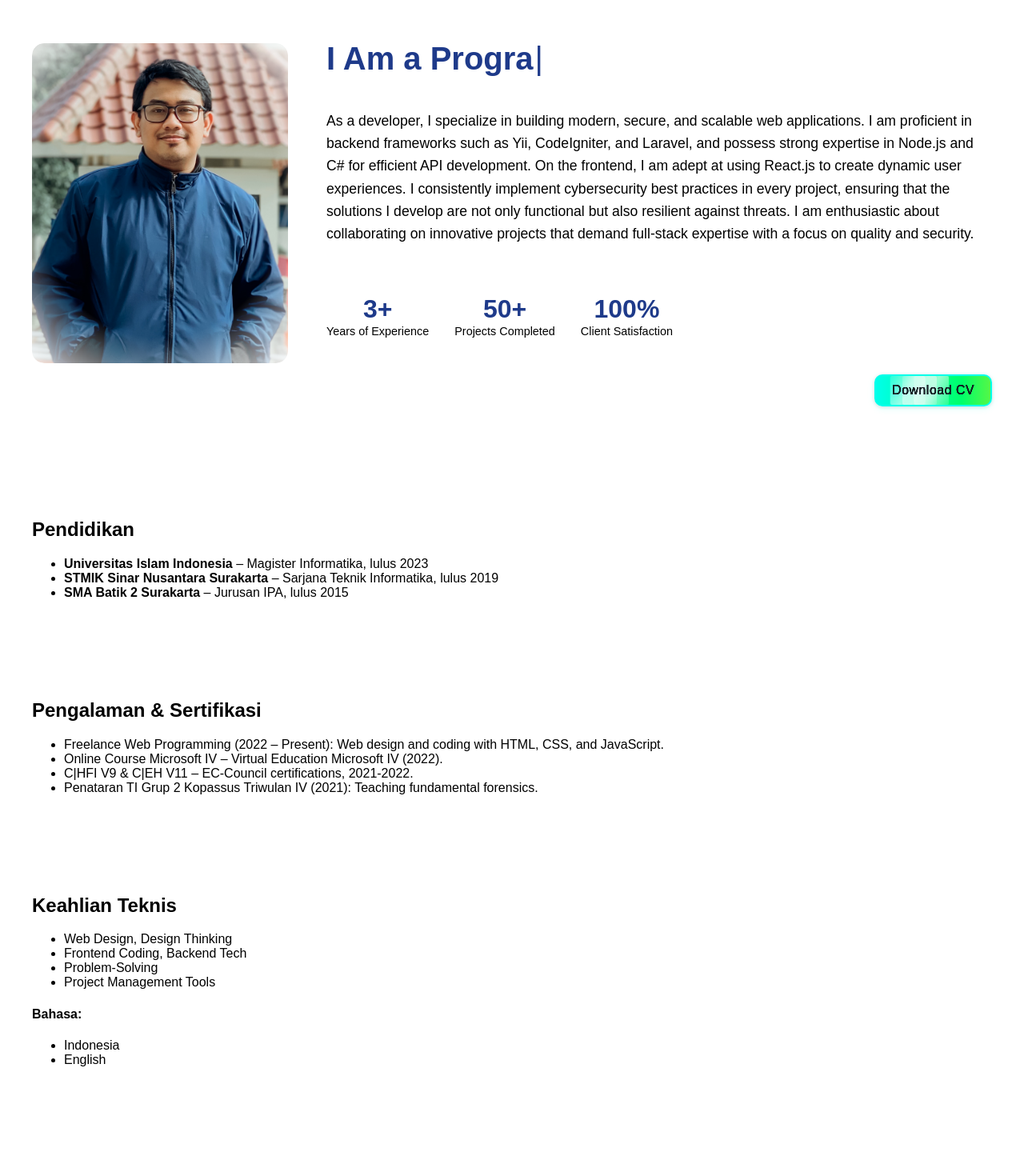
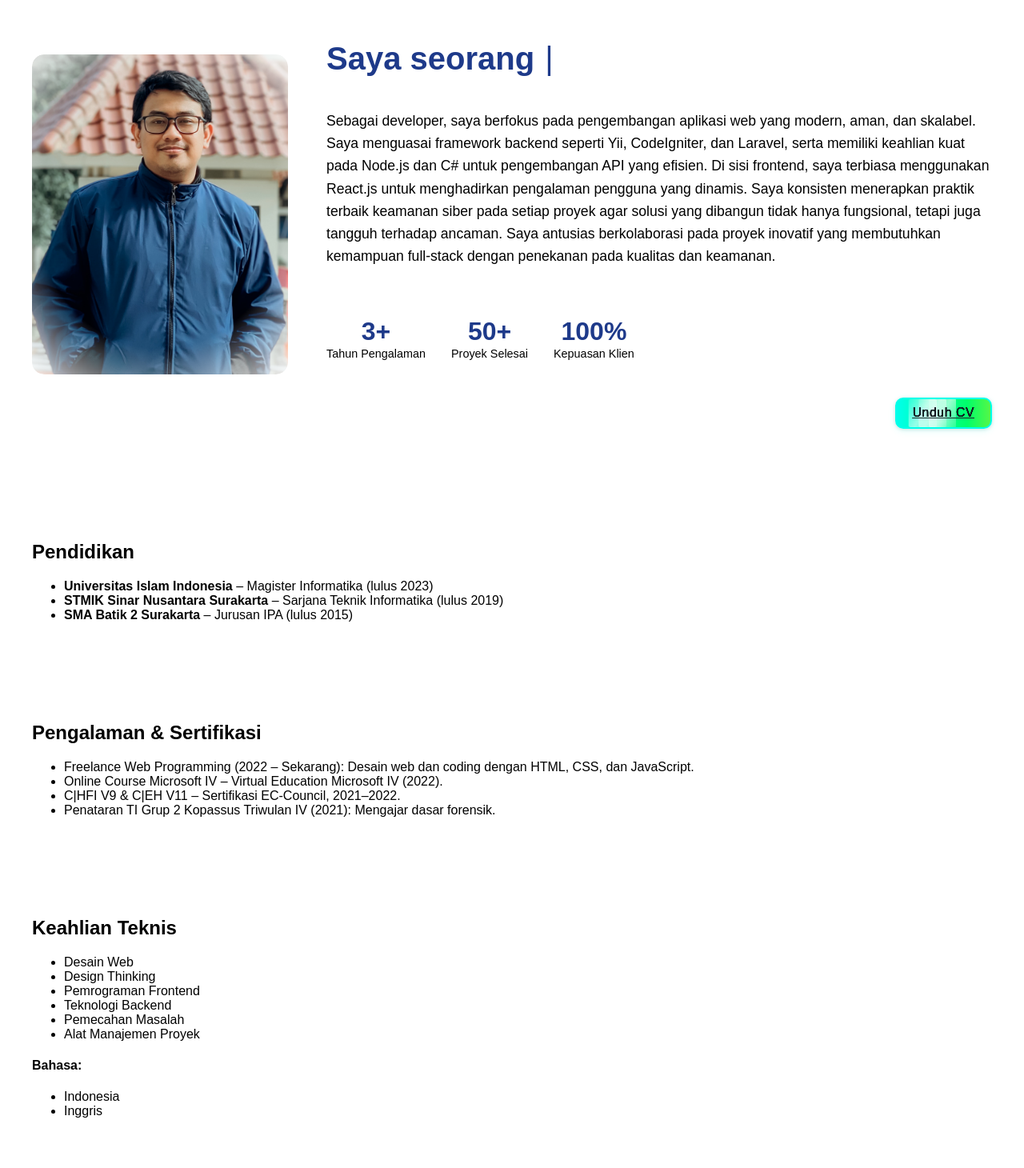
Before and after one commit to Mudipas/MDPporto, a React (Create React App) app: page / in a window 1280 px wide. Shown: the part 160-1620 px from the top of the page at 80% size. Built offline with nearby package versions, Linux system fonts and the light colour scheme.

Commit message:
Update 2

```diff
--- a/public/index.html
+++ b/public/index.html
@@ -24,7 +24,7 @@
       work correctly both with client-side routing and a non-root public URL.
       Learn how to configure a non-root public URL by running `npm run build`.
     -->
-    <title>React App</title>
+  <title>Portofolio – Muh. Ditra Pamungkas</title>
     <!-- Google Fonts: Sora -->
     <link href="https://fonts.googleapis.com/css2?family=Sora:wght@400;600;700&display=swap" rel="stylesheet">
   </head>
--- a/src/components/ContactSection.js
+++ b/src/components/ContactSection.js
@@ -1,4 +1,4 @@
-import React from 'react';
+import React, { useEffect, useState } from 'react';
 import Card from './Card';
 import '../styles/App.css';
 
@@ -20,19 +20,26 @@ const icons = {
   ),
 };
 
-const ContactSection = ({ isActive }) => (
+const ContactSection = ({ isActive }) => {
+  const [content, setContent] = useState(null);
+  useEffect(() => {
+    import('../data/content.json').then(setContent).catch(() => setContent(null));
+  }, []);
+  const c = (content && content.contact) || {};
+  return (
     <section id="contact" style={{ scrollMarginTop: '90px' }}>
       <Card className={isActive ? 'profile-active-border' : ''}>
         <h2>Kontak</h2>
         <ul style={{ listStyle: 'none', padding: 0 }}>
-        <li>{icons.email}<b>Email:</b> ditra.pamungkas12@gmail.com</li>
-        <li>{icons.phone}<b>Telepon:</b> +62 857-0011-4842</li>
-        <li>{icons.address}<b>Alamat:</b> Jl. Arjuna Kauman, Krajan, Gatak, Sukoharjo, 57557</li>
-        <li>{icons.instagram}<b>Instagram:</b> @Mykonco</li>
-        <li>{icons.linkedin}<b>LinkedIn:</b> Muh. Ditra Pamungkas</li>
+          <li>{icons.email}<b>Email:</b> {c.email || '-'}</li>
+          <li>{icons.phone}<b>Telepon:</b> {c.phone || '-'}</li>
+          <li>{icons.address}<b>Alamat:</b> {c.address || '-'}</li>
+          <li>{icons.instagram}<b>Instagram:</b> {c.instagram || '-'}</li>
+          <li>{icons.linkedin}<b>LinkedIn:</b> {c.linkedin || '-'}</li>
         </ul>
       </Card>
     </section>
   );
+};
 
 export default ContactSection;
--- a/src/components/EducationSection.js
+++ b/src/components/EducationSection.js
@@ -1,18 +1,29 @@
-import React from 'react';
+import React, { useEffect, useState } from 'react';
 import Card from './Card';
 import '../styles/App.css';
 
-const EducationSection = ({ isActive }) => (
+const EducationSection = ({ isActive }) => {
+  const [content, setContent] = useState(null);
+  useEffect(() => {
+    import('../data/content.json').then(setContent).catch(() => setContent(null));
+  }, []);
+
+  const items = (content && content.education) || [];
+
+  return (
     <section id="education" style={{ scrollMarginTop: '90px' }}>
       <Card className={isActive ? 'profile-active-border' : ''}>
         <h2>Pendidikan</h2>
         <ul>
-        <li><b>Universitas Islam Indonesia</b> – Magister Informatika, lulus 2023</li>
-        <li><b>STMIK Sinar Nusantara Surakarta</b> – Sarjana Teknik Informatika, lulus 2019</li>
-        <li><b>SMA Batik 2 Surakarta</b> – Jurusan IPA, lulus 2015</li>
+          {items.length > 0 ? items.map((e, idx) => (
+            <li key={idx}><b>{e.institution}</b> – {e.degree} (lulus {e.graduation})</li>
+          )) : (
+            <li>Data pendidikan belum tersedia.</li>
+          )}
         </ul>
       </Card>
     </section>
   );
+};
 
 export default EducationSection;
--- a/src/components/ExperienceSection.js
+++ b/src/components/ExperienceSection.js
@@ -1,19 +1,27 @@
-import React from 'react';
+import React, { useEffect, useState } from 'react';
 import Card from './Card';
 import '../styles/App.css';
 
-const ExperienceSection = ({ isActive }) => (
+const ExperienceSection = ({ isActive }) => {
+  const [content, setContent] = useState(null);
+  useEffect(() => {
+    import('../data/content.json').then(setContent).catch(() => setContent(null));
+  }, []);
+  const items = (content && content.experience) || [];
+  return (
     <section id="experience" style={{ scrollMarginTop: '90px' }}>
       <Card className={isActive ? 'profile-active-border' : ''}>
         <h2>Pengalaman & Sertifikasi</h2>
         <ul>
-        <li>Freelance Web Programming (2022 – Present): Web design and coding with HTML, CSS, and JavaScript.</li>
-        <li>Online Course Microsoft IV – Virtual Education Microsoft IV (2022).</li>
-        <li>C|HFI V9 & C|EH V11 – EC-Council certifications, 2021-2022.</li>
-        <li>Penataran TI Grup 2 Kopassus Triwulan IV (2021): Teaching fundamental forensics.</li>
+          {items.length > 0 ? items.map((x, idx) => (
+            <li key={idx}>{x}</li>
+          )) : (
+            <li>Data pengalaman belum tersedia.</li>
+          )}
         </ul>
       </Card>
     </section>
   );
+};
 
 export default ExperienceSection;
--- a/src/components/PortfolioSection.js
+++ b/src/components/PortfolioSection.js
@@ -1,27 +1,34 @@
-import React from 'react';
+import React, { useEffect, useState } from 'react';
 import Card from './Card';
 import '../styles/App.css';
 
-const dummyProjects = [
-  { title: 'Personal Website', desc: 'Portfolio website built with React, CSS, and modern design.' },
-  { title: 'E-Commerce UI', desc: 'Frontend e-commerce mockup with responsive layout.' },
-  { title: 'Landing Page', desc: 'Landing page for product launch with smooth scroll and animations.' },
-];
 
 const PortfolioSection = ({ isActive }) => (
   <section id="portfolio" style={{ scrollMarginTop: '90px' }}>
     <Card className={isActive ? 'profile-active-border' : ''}>
-      <h2>Portfolio</h2>
-      <div style={{ display: 'flex', flexWrap: 'wrap', gap: '1.5rem' }}>
-        {dummyProjects.map((proj, idx) => (
+  <h2>Portofolio</h2>
+      <PortfolioList />
+    </Card>
+  </section>
+);
+
+const PortfolioList = () => {
+  const [content, setContent] = useState(null);
+  useEffect(() => {
+    import('../data/content.json').then(setContent).catch(() => setContent(null));
+  }, []);
+  const projects = (content && content.portfolio) || [];
+  return (
+    <div style={{ display: 'flex', flexWrap: 'wrap', gap: '1.5rem' }}>
+      {(projects.length > 0 ? projects : []).map((proj, idx) => (
           <div key={idx} style={{ minWidth: 220, flex: 1 }}>
             <h4 style={{ margin: '0 0 0.3rem 0' }}>{proj.title}</h4>
             <p style={{ margin: 0 }}>{proj.desc}</p>
           </div>
         ))}
-      </div>
-    </Card>
-  </section>
-);
+      {projects.length === 0 && <p>Data portofolio belum tersedia.</p>}
+    </div>
+  );
+};
 
 export default PortfolioSection;
--- a/src/components/SkillsSection.js
+++ b/src/components/SkillsSection.js
@@ -1,24 +1,28 @@
-import React from 'react';
+import React, { useEffect, useState } from 'react';
 import Card from './Card';
 import '../styles/App.css';
 
-const SkillsSection = ({ isActive }) => (
+const SkillsSection = ({ isActive }) => {
+  const [content, setContent] = useState(null);
+  useEffect(() => {
+    import('../data/content.json').then(setContent).catch(() => setContent(null));
+  }, []);
+  const tech = (content && content.skills && content.skills.technical) || [];
+  const langs = (content && content.skills && content.skills.languages) || [];
+  return (
     <section id="skills" style={{ scrollMarginTop: '90px' }}>
       <Card className={isActive ? 'profile-active-border' : ''}>
         <h2>Keahlian Teknis</h2>
         <ul>
-        <li>Web Design, Design Thinking</li>
-        <li>Frontend Coding, Backend Tech</li>
-        <li>Problem-Solving</li>
-        <li>Project Management Tools</li>
+          {tech.length > 0 ? tech.map((s, idx) => <li key={idx}>{s}</li>) : <li>Data keahlian belum tersedia.</li>}
         </ul>
         <h4>Bahasa:</h4>
         <ul>
-        <li>Indonesia</li>
-        <li>English</li>
+          {langs.length > 0 ? langs.map((l, idx) => <li key={idx}>{l}</li>) : <li>—</li>}
         </ul>
       </Card>
     </section>
   );
+};
 
 export default SkillsSection;
--- a/src/components/profilesections/ProfileSection.js
+++ b/src/components/profilesections/ProfileSection.js
@@ -14,14 +14,19 @@ const ProfileSection = ({ isActive }) => (
         <div className="profile-right">
           <TextProfile />
           <div className="profile-btn-container">
-            <button className="futuristic-btn">
+            <a
+              href="/cv/Curriculum%20Vitae_Muh.%20Ditra%20Pamungkas_Informatika.pdf"
+              download="CV_Muh_Ditra_Pamungkas.pdf"
+              className="futuristic-btn"
+              aria-label="Unduh CV dalam format PDF"
+            >
               <span className="moving-stripes">
                 <span className="stripe"></span>
                 <span className="stripe"></span>
                 <span className="stripe"></span>
               </span>
-              <span className="futuristic-btn-text">Download CV</span>
-            </button>
+              <span className="futuristic-btn-text">Unduh CV</span>
+            </a>
           </div>
         </div>
       </div>
--- a/src/components/profilesections/TextProfile.js
+++ b/src/components/profilesections/TextProfile.js
@@ -1,21 +1,29 @@
-import React from 'react';
+import React, { useEffect, useState } from 'react';
 import TextTransition from './TextTransition';
 import '../../styles/TextProfile.css';
 
 const TextProfile = () => {
-  const greetings = [
-    "Hello!",
-    "I'm Muh. Ditra Pamungkas",
-    "I Am a Programmer",
-    "I Am a Developer"
+  const [content, setContent] = useState(null);
+  const greetingsFallback = [
+    "Halo!",
+    "Saya Muh. Ditra Pamungkas",
+    "Saya seorang Programmer",
+    "Saya seorang Developer"
   ];
+
+  useEffect(() => {
+    // Lazy load JSON content
+    import('../../data/content.json')
+      .then((mod) => setContent(mod))
+      .catch(() => setContent(null));
+  }, []);
 
   return (
     <div className="text-profile">
       <div className="profile-header">
         <h1 className="profile-greeting">
           <TextTransition
-            texts={greetings}
+            texts={(content && content.profile && content.profile.greetings) || greetingsFallback}
             typingSpeed={80}
             pauseDuration={1000}
             className="greeting-transition"
@@ -24,21 +32,21 @@ const TextProfile = () => {
       </div>
 
       <div className="profile-description">
-        <p>As a developer, I specialize in building modern, secure, and scalable web applications. I am proficient in backend frameworks such as Yii, CodeIgniter, and Laravel, and possess strong expertise in Node.js and C# for efficient API development. On the frontend, I am adept at using React.js to create dynamic user experiences. I consistently implement cybersecurity best practices in every project, ensuring that the solutions I develop are not only functional but also resilient against threats. I am enthusiastic about collaborating on innovative projects that demand full-stack expertise with a focus on quality and security.</p>
+        <p>{(content && content.profile && content.profile.summary) || 'Profil singkat belum tersedia.'}</p>
       </div>
 
       <div className="profile-stats">
         <div className="stat-item">
-          <span className="stat-number">3+</span>
-          <span className="stat-label">Years of Experience</span>
+          <span className="stat-number">{(content && content.profile && content.profile.stats && content.profile.stats.yearsExperience) || '3+'}</span>
+          <span className="stat-label">Tahun Pengalaman</span>
         </div>
         <div className="stat-item">
-          <span className="stat-number">50+</span>
-          <span className="stat-label">Projects Completed</span>
+          <span className="stat-number">{(content && content.profile && content.profile.stats && content.profile.stats.projectsCompleted) || '50+'}</span>
+          <span className="stat-label">Proyek Selesai</span>
         </div>
         <div className="stat-item">
-          <span className="stat-number">100%</span>
-          <span className="stat-label">Client Satisfaction</span>
+          <span className="stat-number">{(content && content.profile && content.profile.stats && content.profile.stats.clientSatisfaction) || '100%'}</span>
+          <span className="stat-label">Kepuasan Klien</span>
         </div>
       </div>
     </div>
--- /dev/null
+++ b/src/data/content.json
@@ -0,0 +1,51 @@
+{
+  "profile": {
+    "name": "Muh. Ditra Pamungkas",
+    "greetings": [
+      "Halo!",
+      "Saya Muh. Ditra Pamungkas",
+      "Saya seorang Programmer",
+      "Saya seorang Developer"
+    ],
+    "summary": "Sebagai developer, saya berfokus pada pengembangan aplikasi web yang modern, aman, dan skalabel. Saya menguasai framework backend seperti Yii, CodeIgniter, dan Laravel, serta memiliki keahlian kuat pada Node.js dan C# untuk pengembangan API yang efisien. Di sisi frontend, saya terbiasa menggunakan React.js untuk menghadirkan pengalaman pengguna yang dinamis. Saya konsisten menerapkan praktik terbaik keamanan siber pada setiap proyek agar solusi yang dibangun tidak hanya fungsional, tetapi juga tangguh terhadap ancaman. Saya antusias berkolaborasi pada proyek inovatif yang membutuhkan kemampuan full‑stack dengan penekanan pada kualitas dan keamanan.",
+    "stats": {
+      "yearsExperience": "3+",
+      "projectsCompleted": "50+",
+      "clientSatisfaction": "100%"
+    }
+  },
+  "education": [
+    { "institution": "Universitas Islam Indonesia", "degree": "Magister Informatika", "graduation": "2023" },
+    { "institution": "STMIK Sinar Nusantara Surakarta", "degree": "Sarjana Teknik Informatika", "graduation": "2019" },
+    { "institution": "SMA Batik 2 Surakarta", "degree": "Jurusan IPA", "graduation": "2015" }
+  ],
+  "experience": [
+    "Freelance Web Programming (2022 – Sekarang): Desain web dan coding dengan HTML, CSS, dan JavaScript.",
+    "Online Course Microsoft IV – Virtual Education Microsoft IV (2022).",
+    "C|HFI V9 & C|EH V11 – Sertifikasi EC‑Council, 2021–2022.",
+    "Penataran TI Grup 2 Kopassus Triwulan IV (2021): Mengajar dasar forensik."
+  ],
+  "skills": {
+    "technical": [
+      "Desain Web",
+      "Design Thinking",
+      "Pemrograman Frontend",
+      "Teknologi Backend",
+      "Pemecahan Masalah",
+      "Alat Manajemen Proyek"
+    ],
+    "languages": ["Indonesia", "Inggris"]
+  },
+  "portfolio": [
+    { "title": "Situs Pribadi", "desc": "Website portofolio dibuat dengan React, CSS, dan desain modern." },
+    { "title": "Antarmuka E‑Commerce", "desc": "Mockup frontend e‑commerce dengan layout responsif." },
+    { "title": "Halaman Arahan", "desc": "Landing page peluncuran produk dengan smooth scroll dan animasi." }
+  ],
+  "contact": {
+    "email": "ditra.pamungkas12@gmail.com",
+    "phone": "+62 857-0011-4842",
+    "address": "Jl. Arjuna Kauman, Krajan, Gatak, Sukoharjo, 57557",
+    "instagram": "@Mykonco",
+    "linkedin": "Muh. Ditra Pamungkas"
+  }
+}
--- a/src/views/view.js
+++ b/src/views/view.js
@@ -3,7 +3,7 @@ import ProfileSection from '../components/profilesections/ProfileSection';
 import EducationSection from '../components/EducationSection';
 import ExperienceSection from '../components/ExperienceSection';
 import PortfolioSection from '../components/PortfolioSection';
-import BlogSection from '../components/BlogSection';
+// BlogSection disembunyikan
 import SkillsSection from '../components/SkillsSection';
 import ContactSection from '../components/ContactSection';
 
@@ -15,7 +15,7 @@ const View = ({ activeSection }) => {
       <ExperienceSection isActive={activeSection === 'experience' && activeSection !== null} />
       <SkillsSection isActive={activeSection === 'skills' && activeSection !== null} />
       <PortfolioSection isActive={activeSection === 'portfolio' && activeSection !== null} />
-      <BlogSection isActive={activeSection === 'blog' && activeSection !== null} />
+  {/* Blog disembunyikan */}
       <ContactSection isActive={activeSection === 'contact' && activeSection !== null} />
     </>
   );
```
Also changed, not shown: public/cv/README.txt (added), 2 other files (tests, documents, lock files or other folders). Lines whose indentation alone changed are shown as unchanged.
